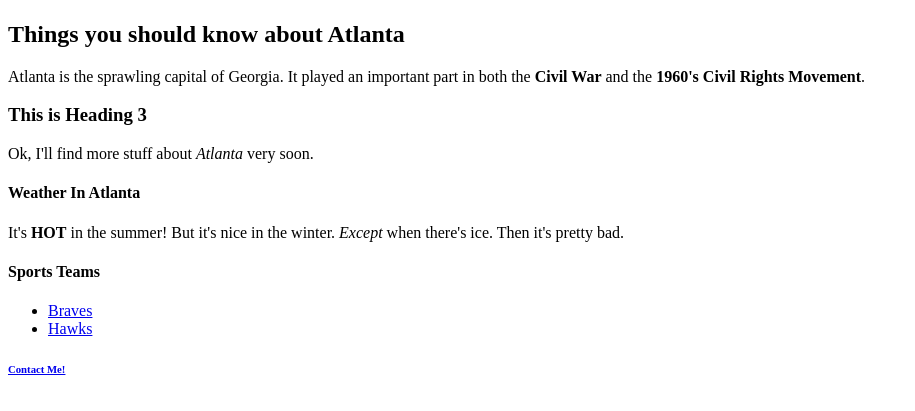
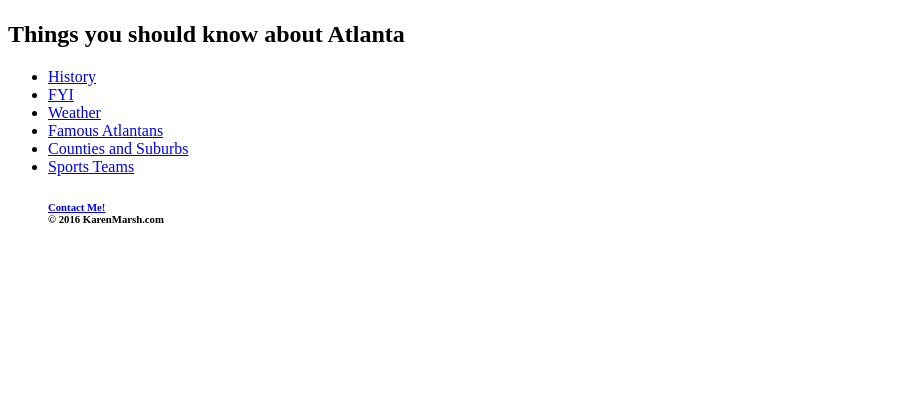
Before and after one commit to kamarsh1/HTML-CSS-Class, a plain HTML site: page html-site/index.html in a window 1280 px wide. Shown: the part 383-794 px from the top of the page, without its empty margins (0-915 px from the left). Drawn offline with Linux system fonts and the light colour scheme.

Commit message:
Homework assignment 1

```diff
--- a/html-site/index.html
+++ b/html-site/index.html
@@ -1,25 +1,22 @@
 <!DOCTYPE html>
 <html>
   <head>
-    <title>Atlanta </title>
+    <title>Atlanta</title>
   </head>
   <body>
     <h1>Atlanta!</h1>
     <img src="http://www.diserio.com/atlantaskyline.jpg">
     <h2>Things you should know about Atlanta</h2>
-      <p>Atlanta is the sprawling capital of Georgia. It played an important part in both the <strong>Civil War</strong> and the <strong>1960's Civil Rights Movement</strong>.</p>
-    <h3>This is Heading 3</h3>
-      <p>Ok, I'll find more stuff about <em>Atlanta</em> very soon.</p>
-    <h4>Weather In Atlanta</h4>
-      <p>It's <strong>HOT</strong> in the summer! But it's nice in the winter. <em>Except</em> when there's ice. Then it's pretty bad.</p>
-    <h4>Sports Teams</h4>
       <ul>
-        <li><a href="http://www.braves.com" target="_blank" title="Braves">Braves</a></li>
-        <li><a href="http://www.hawks.com" target="_blank" title="Hawks">Hawks</a></li>
-        </li>
-      </ul>
+        <li><a href="history.html" target="_blank" title="History">History</a></li>
+        <li><a href="fyi.html" target="_blank" title="FYI">FYI</a></li>
+        <li><a href="weather.html" target="_blank" title="Weather">Weather</a></li>
+        <li><a href="famous_atlantans.html" target="_blank" title="Famous Atlantans">Famous Atlantans</a></li>
+        <li><a href="counties_suburbs.html" target="_blank" title="Counties and Suburbs">Counties and Suburbs</a></li>
+        <li><a href="sports_teams.html" target="_blank" title="Sports Teams">Sports Teams</a></li>
     <h6>
       <a href="mailto:karen.marsh@careerbuilder.com">Contact Me!</a>
+      <div id="copyright">&copy 2016 KarenMarsh.com</div>
     </h6>
   </body>
 </html>
```
Also changed, not shown: html-site/counties_suburbs.html (added, +9 -0 lines), html-site/famous_atlantans.html (added, +9 -0 lines), html-site/fyi.html (added, +9 -0 lines), html-site/history.html (added, +10 -0 lines), html-site/sports_teams.html (added, +14 -0 lines), html-site/weather.html (added, +9 -0 lines).
